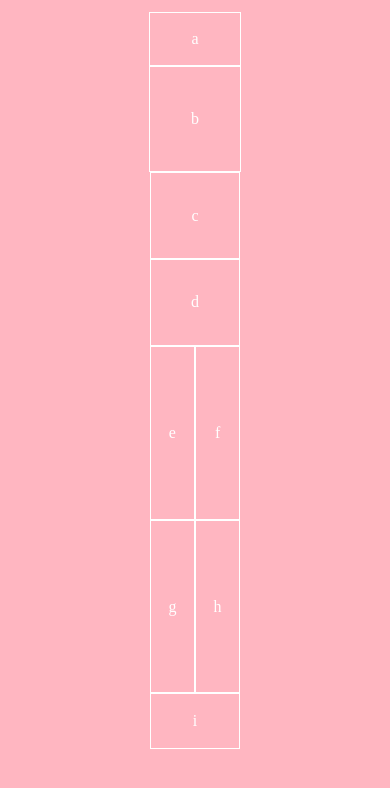
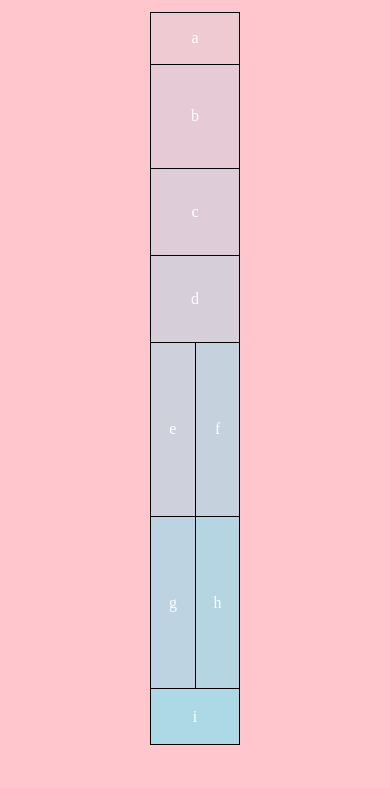
Before and after one commit to nathanrhead/lab-04, a plain HTML site: page index.html in a window 390 px wide. Drawn offline with Linux system fonts and the light colour scheme.

Commit message:
Just saving the mobile version, again, because with Grid and flex-box, using mobile widths doesn't really work on desktop-sized screens.

```diff
--- a/css/base.css
+++ b/css/base.css
@@ -1,8 +1,7 @@
 body {
   display: grid;
   grid-template-columns: 1fr 1fr 1fr;
-  background-color: lightpink;
-  /* border: 2px solid white; */
+  background-color: rgb(255, 184, 194, 0.8);
 }
 
 header {
@@ -10,19 +9,19 @@ header {
   margin-top: 3vw;
   display: flex;
   justify-content: center;
-  /* border: 2px solid white; */
 }
 
 main {
   grid-column-start: 2;
-
-  /* border: 2px solid white; */
-
 }
 
 footer {
   grid-column-start: 2;
   margin-bottom: 3vw;
-  /* border: 2px solid white; */
+}
 
+@media screen and (width: 768px) {
+  body {
+    background-color: cornflowerblue;
+  }
 }
--- a/css/layouts.css
+++ b/css/layouts.css
@@ -9,7 +9,10 @@ nav {
 
 nav {
   color: white;
-  border: 1px solid white;
+  border: 1px solid black;
+  border-bottom: none;
+  box-sizing: border-box;
+  background-color: rgb(173, 216, 230, .2);
 }
 
 .parent-b-c-d {
@@ -26,8 +29,19 @@ nav {
   width: 23.166023166023166vw;
   height: 12.355848434925864vh;
   color: white;
-  border: 1px solid white;
+  border: 1px solid black;
+  border-bottom: none;
+  box-sizing: border-box;
+  background-color: rgb(173, 216, 230, .3);
 
+}
+
+ #c {
+  background-color: rgb(173, 216, 230, .4);
+}
+
+#d {
+  background-color: rgb(173, 216, 230, .5);
 }
 
 .b-c-d {
@@ -38,7 +52,8 @@ nav {
   height: 10.29654036243822vh;
   box-sizing: border-box;
   color: white;
-  border: 1px solid white;
+  border: 1px solid black;
+  border-bottom: none;
 }
 
 .parent-e-f-g-h {
@@ -54,9 +69,12 @@ nav {
     display: flex;
     justify-content: center;
     align-items: center;
-    border: 1px solid white;
+    border: 1px solid black;
+    border-right: none;
+    border-bottom: none;
     box-sizing: border-box;
     color: white;
+    background-color: rgb(173, 216, 230, .6);
   }
 
   .f {
@@ -66,9 +84,11 @@ nav {
     display: flex;
     justify-content: center;
     align-items: center;
-    border: 1px solid white;
+    border: 1px solid black;
+    border-bottom: none;
     box-sizing: border-box;
     color: white;
+    background-color: rgb(173, 216, 230, .7);
   }
 
   .g {
@@ -79,9 +99,11 @@ nav {
     display: flex;
     justify-content: center;
     align-items: center;
-    border: 1px solid white;
+    border: 1px solid black;
+    border-right: none;
     box-sizing: border-box;
     color: white;
+    background-color: rgb(173, 216, 230, .8);
   }
 
   .h {
@@ -92,9 +114,10 @@ nav {
     display: flex;
     justify-content: center;
     align-items: center;
-    border: 1px solid white;
+    border: 1px solid black;
     box-sizing: border-box;
     color: white;
+    background-color: rgb(173, 216, 230, .9);
   }
 
   .footer-i {
@@ -112,9 +135,8 @@ nav {
     width: 23.166023166023166vw;
     height: 6.589785831960461vh;
     color: white;
-    border: 1px solid white;
+    border: 1px solid black;
+    border-top: none;
     box-sizing: border-box;
-
-
-
+    background-color: rgb(173, 216, 230);
   }
--- a/index.html
+++ b/index.html
@@ -11,8 +11,8 @@
     <main class="b-c-d-e-f-g-h">
       <section class="parent-b-c-d">
         <article class="b">b</article>
-        <article class="b-c-d">c</article>
-        <article class="b-c-d">d</article>
+        <article class="b-c-d" id="c">c</article>
+        <article class="b-c-d" id="d">d</article>
       </section>
       <section class="parent-e-f-g-h">
         <article class="e">e</article>
```
